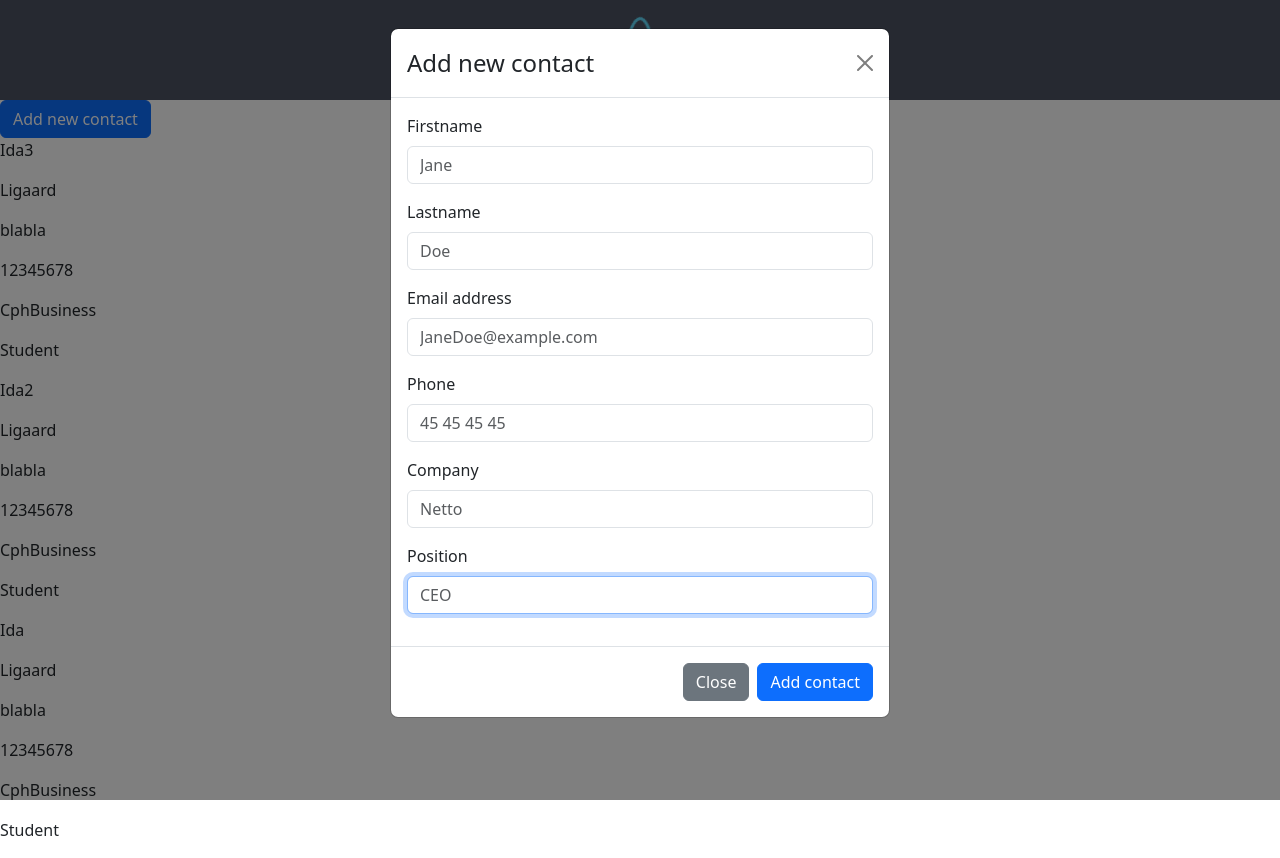
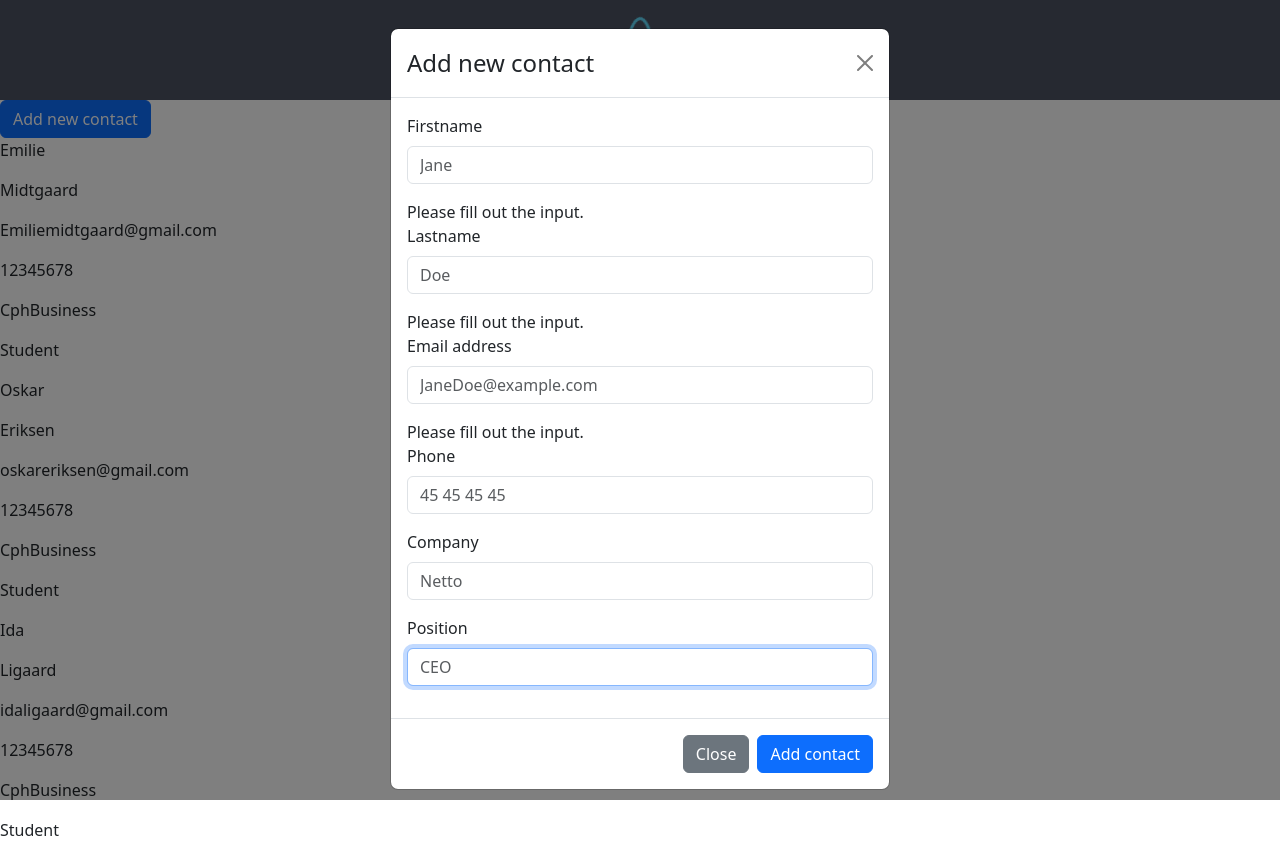
Before and after one commit to cph-il95/kontaktbog, a React (Create React App) app: page / in a window 1280 px wide. Both pictures are taken after a click on the button "Add new contact". Built offline with nearby package versions, Linux system fonts and the light colour scheme.

Commit message:
tilføjet input required

```diff
--- a/src/App.js
+++ b/src/App.js
@@ -2,7 +2,7 @@ import logo from './logo.svg';
 import './App.css';
 import ContactCreateModal from './components/ContactCreateModal';
 import 'bootstrap/dist/css/bootstrap.min.css';
-import './Modal.css';
+import './css/contactcreatemodal.css';
 import { Contact } from './entities/Contact';
 import { useState } from 'react';
 import ContactItem from './components/ContactItem';
@@ -10,9 +10,9 @@ import ContactItem from './components/ContactItem';
 
 function App() {
   const contactsDummyData = [
-    new Contact('Ida', 'Ligaard', 'blabla', '12345678', 'CphBusiness', 'Student'),
-    new Contact('Ida2', 'Ligaard', 'blabla', '12345678', 'CphBusiness', 'Student'),
-    new Contact('Ida3', 'Ligaard', 'blabla', '12345678', 'CphBusiness', 'Student'),
+    new Contact('Ida', 'Ligaard', 'idaligaard@gmail.com', '12345678', 'CphBusiness', 'Student'),
+    new Contact('Oskar', 'Eriksen', 'oskareriksen@gmail.com', '12345678', 'CphBusiness', 'Student'),
+    new Contact('Emilie', 'Midtgaard', 'Emiliemidtgaard@gmail.com', '12345678', 'CphBusiness', 'Student'),
 
   ]
 
--- a/src/components/ContactCreateModal.jsx
+++ b/src/components/ContactCreateModal.jsx
@@ -15,6 +15,9 @@ function ContactCreateModal({setContacts, contacts}) {
   const [phone,setPhone] = useState ("");
   const [company,setCompany] = useState ("");
   const [position, setPosition] = useState ("");
+  const [touchedFirstname, setTouchedFirstname] = useState(false);
+  const [touchedLastname, setTouchedLastname] = useState(false);
+  const [touchedEmail, setTouchedEmail] = useState(false);
 
 //   denne styrer name input feltet
   const handleFirstnameChange = (e) => {
@@ -57,6 +60,11 @@ function ContactCreateModal({setContacts, contacts}) {
     setContacts([...contacts, newContact]);
   }
 
+  let isValidFirstname = firstname.trim() !== '';
+  let isValidLastname = lastname.trim() !== '';
+  let isValidEmail = email.trim() !== '';
+
+  console.log(isValidFirstname);
 
   return (
     <>
@@ -77,7 +85,13 @@ function ContactCreateModal({setContacts, contacts}) {
                 autoFocus
                 value={firstname}
                 onChange={handleFirstnameChange}
+                onBlur={() => setTouchedFirstname(true)}
               /></Form.Group>
+              { !isValidFirstname && touchedFirstname &&
+              <div>
+                Please fill out the input.
+              </div>
+              }
 
             <Form.Group className="mb-3" controlId="exampleForm.ControlInput1">
               <Form.Label>Lastname</Form.Label>
@@ -87,7 +101,13 @@ function ContactCreateModal({setContacts, contacts}) {
                 autoFocus
                 value={lastname}
                 onChange={handleLastNameChange}
+                onBlur={() => setTouchedLastname(true)}
               /></Form.Group>
+              { !isValidLastname && touchedLastname &&
+                <div>
+                  Please fill out the input.
+                </div>
+              }
 
             <Form.Group className="mb-3" controlId="exampleForm.ControlInput1">
               <Form.Label>Email address</Form.Label>
@@ -97,7 +117,14 @@ function ContactCreateModal({setContacts, contacts}) {
                 autoFocus
                 value={email}
                 onChange={handleEmailChange}
+                onBlur={() => setTouchedEmail(true)}
               /></Form.Group>
+              { !isValidEmail && touchedEmail &&
+                <div>
+                  Please fill out the input.
+                </div>
+              }
+
 
             <Form.Group className="mb-3" controlId="exampleForm.ControlInput0">
               <Form.Label>Phone</Form.Label>
```
Also changed, not shown: src/css/contactcreatemodal.css (renamed from src/Modal.css), src/css/newcontactform.css (added).
